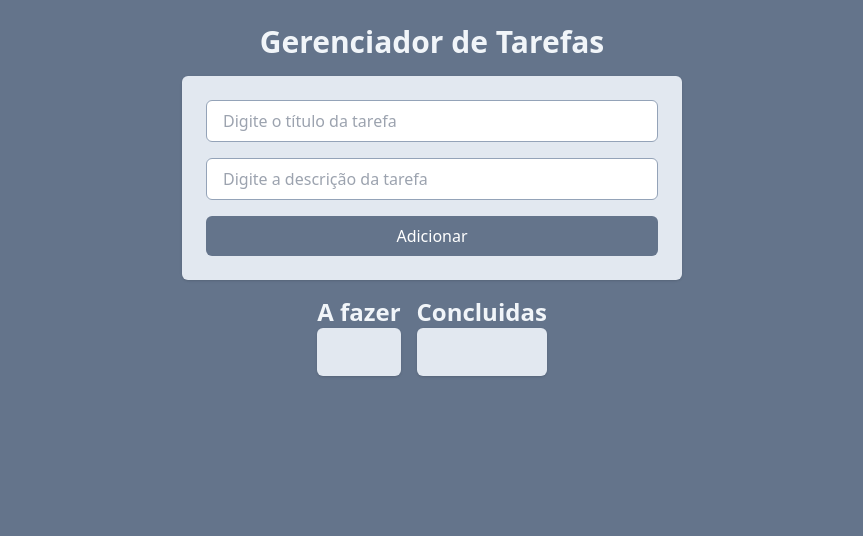
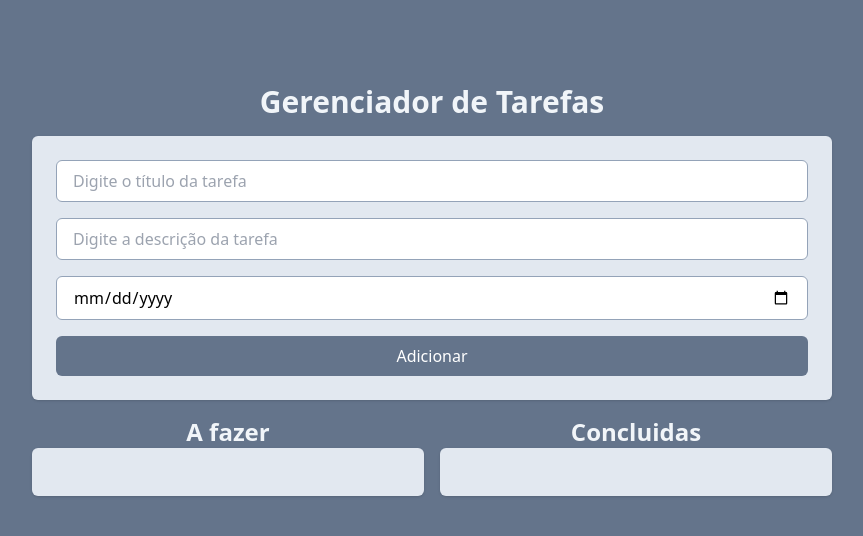
Before and after one commit to ConradoJIT/toDoList, a React (Vite) app: page / in a window 1280 px wide. Shown: the top 536 px of the page, without its empty margins (208-1071 px from the left). Built offline with nearby package versions, Linux system fonts and the light colour scheme.

Commit message:
task-page-correcoes

```diff
--- a/src/App.jsx
+++ b/src/App.jsx
@@ -38,25 +38,27 @@ function App() {
     setTasks(newTasks);
   }
 
-  function onAddTaskSubmit(title, description) {
+  function onAddTaskSubmit(title, description, deadline) {
     const newTask = {
       id: v4(),
       title,
       description,
+      deadline,
       isCompleted: false,
     };
     setTasks([...tasks, newTask]);
+    console.log(newTask);
   }
 
   return (
-    <div className="w-screen h-screen bg-slate-500 flex justify-center p-6">
-      <div className="w-[500px] space-y-4">
+    <div className="w-screen h-screen bg-slate-500 flex items-center justify-center p-6">
+      <div className="w-[800px] space-y-4">
         <h1 className="text-3xl text-slate-100 font-bold text-center">
           Gerenciador de Tarefas
         </h1>
         <AddTask onAddTaskSubmit={onAddTaskSubmit} />
         <div className="flex gap-4 justify-center">
-          <div>
+          <div className="w-[50%] min-h-[300px]">
             <p className="text-2xl text-slate-100 font-bold text-center">
               A fazer
             </p>
@@ -66,7 +68,7 @@ function App() {
               onDeleteTaskClick={onDeleteTaskClick}
             />
           </div>
-          <div>
+          <div className="w-[50%] min-h-[300px]">
             <p className="text-2xl text-slate-100 font-bold text-center">
               Concluidas
             </p>
--- a/src/components/AddTask.jsx
+++ b/src/components/AddTask.jsx
@@ -3,6 +3,8 @@ import { useState } from "react";
 function AddTask({ onAddTaskSubmit }) {
   const [title, setTitle] = useState("");
   const [description, setDescription] = useState("");
+  const [deadline, setDeadline] = useState("");
+
   return (
     <div className="space-y-4 p-6 bg-slate-200 rounded-md shadow flex flex-col">
       <input
@@ -19,12 +21,20 @@ function AddTask({ onAddTaskSubmit }) {
         value={description}
         onChange={(e) => setDescription(e.target.value)}
       ></input>
+      <input
+        type="date"
+        placeholder="Digite o prazo da tarefa"
+        className="border border-slate-400 outline-slate-400 px-4 py-2 rounded-md"
+        value={deadline}
+        onChange={(e) => setDeadline(e.target.value)}
+      ></input>
+
       <button
         onClick={() => {
           if (!title.trim() || !description.trim()) {
             return alert("Preencha os campos");
           }
-          onAddTaskSubmit(title, description);
+          onAddTaskSubmit(title, description, deadline);
           setTitle("");
           setDescription("");
         }}
--- a/src/components/Tasks.jsx
+++ b/src/components/Tasks.jsx
@@ -19,12 +19,12 @@ function Tasks({ tasks, onTaskClick, onDeleteTaskClick }) {
         <li key={task.id} className="flex gap-2">
           <button
             onClick={() => onTaskClick(task.id)}
-            className={`bg-slate-400 text-left text-white p-2 rounded-md w-full ${
+            className={`bg-slate-400 text-left text-white p-2 rounded-md w-full break-words overflow-auto ${
               task.isCompleted && "line-through"
             }`}
           >
-            {task.isCompleted ? "✅" : "❌"}
             {task.title}
+            <p className="text-slate-300">Prazo: {task.deadline}</p>
           </button>
           <button
             type="button"
```
